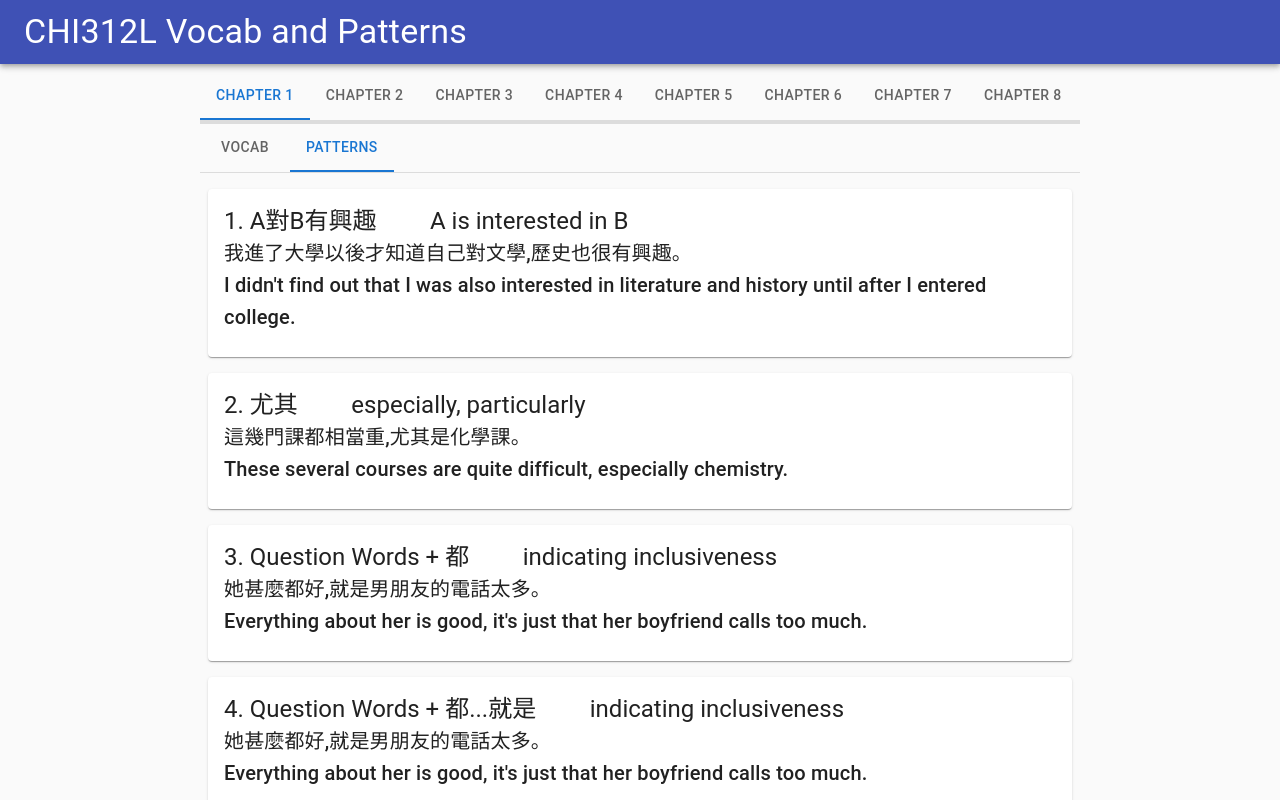
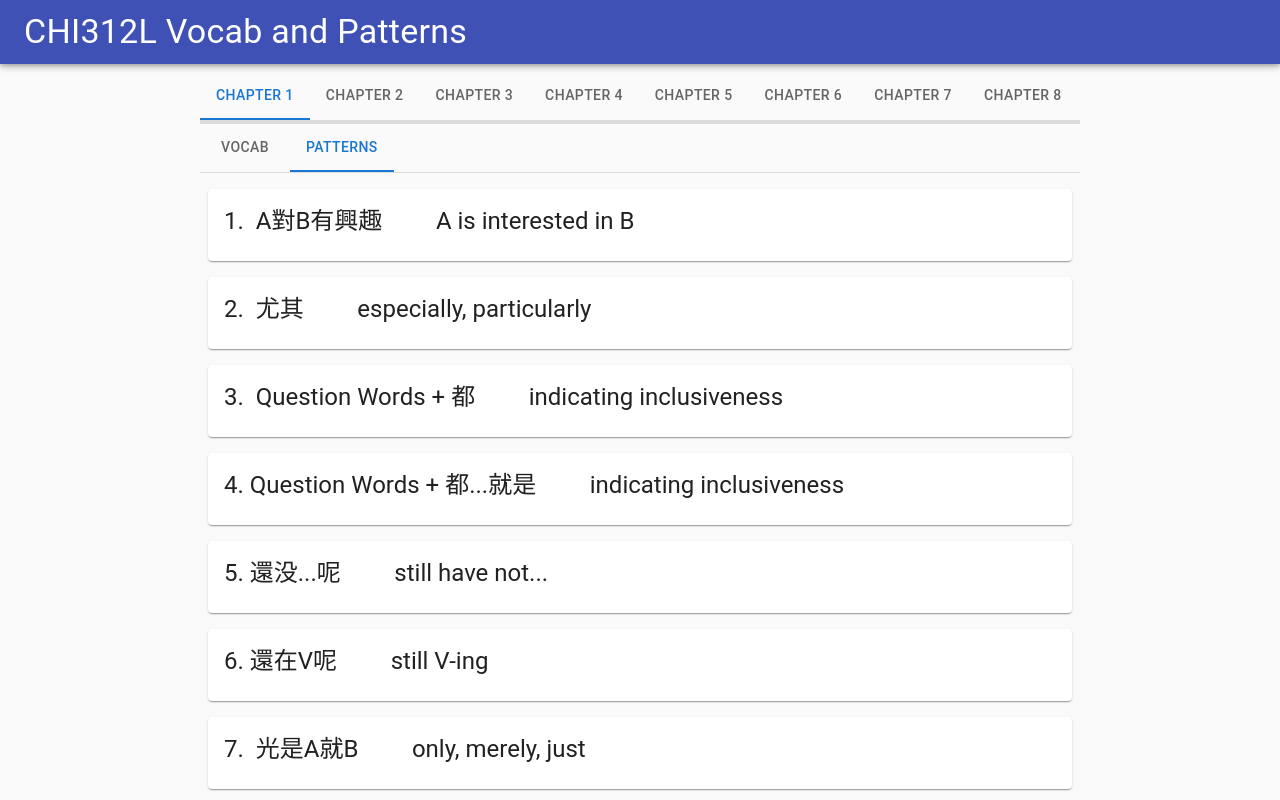
Before and after one commit to broten15/chi-study-webapp, a React (Create React App) app in the folder react-app/: page / in a window 1280 px wide. Both pictures are taken after a click on the tab "PATTERNS". Shown: the top 800 px of the page. Built offline with nearby package versions, Linux system fonts and the light colour scheme.

Commit message:
updated pattern text implementation

```diff
--- a/react-app/src/components/chapter/PatternText.js
+++ b/react-app/src/components/chapter/PatternText.js
@@ -1,8 +1,6 @@
 import { Typography } from '@mui/material';
 import React from 'react';
 import styled from "styled-components";
-
-
 
 // first there lines will appear together
 
@@ -10,22 +8,27 @@
 
 // after that if there isnt `(n)` then next line is pattern (only chi)
 
-// else if there is a `(n)` then next 3 lines (inc.) will be example
+// else if there is a `(n)` then next NUM_HEADER_LINES lines (inc.) will be example
 
 const CompsWrapper = styled.div`
-  /* display: flex; */
-  /* justify-content: space-between; */
+  display: flex;
+`;
+
+const ExamplesWrapper = styled.div`
+  width: 80%;
 `;
 
 const PatternText = (props) => {
+  const NUM_HEADER_LINES = 3;
   const { sent } = props
+  const lines = sent.split("\n");
 
 
   const isExample = (line) => {
     return true;
   };
 
-  const getHeaderComp = (num, chi, eng) => {
+  const getHeaderComp = (chi, eng) => {
     // const headerStr = `${num} ${chi} = ${eng}`
     return (
       <Typography
@@ -33,12 +36,12 @@
         component="div"
         key={0}
       >
-        {num} {chi}&nbsp;&nbsp;&nbsp;&nbsp;&nbsp;&nbsp;&nbsp;&nbsp;{eng}
+        {chi}&nbsp;&nbsp;&nbsp;&nbsp;&nbsp;&nbsp;&nbsp;&nbsp;{eng}
       </Typography>
     );
   }
 
-  const getExampleComp = (lines, i) => {
+  const getExampleComp = (i) => {
     return (
       <div
         key={i}
@@ -60,15 +63,17 @@
   }
 
   const getComps = (sent) => {
-    let i = 3;
+    let i = NUM_HEADER_LINES;
     const comps = [];
-    const lines = sent.split("\n");
 
-    comps.push(getHeaderComp(lines[0], lines[1], lines[2]));
+    // TODO: make use some nested divs for the spacing of differnt types of lines
+    comps.push(getHeaderComp(lines[1], lines[2]));
+
+
 
     if (isExample(lines[i])) {
       comps.push(getExampleComp(lines, i));
-      i++;
+      i += 2;
     } else {
 
     }
@@ -80,6 +85,13 @@
 
   return (
     <CompsWrapper>
+      <Typography
+        variant="h5"
+        component="div"
+        key={0}
+      >
+        {lines[0]}&nbsp;
+      </Typography>
       {getComps(sent)}
     </CompsWrapper>
     // sent.split("\n").map((line, index) => {
--- a/react-app/src/data/l2/l2data.js
+++ b/react-app/src/data/l2/l2data.js
@@ -123,7 +123,8 @@
 我們已經二十多年沒見了,他居然還記得我的名 字。
 It's already been twenty years since we have seen each other, (but) surprisingly he still remembers my name.
 (2)
-他在日本住了好幾年,沒想到居然一句日本話都不會說。 He lived in Japan for a number of years. It did not occur to me that he (surprisingly) would not be able to speak even one sentence of Japanese.`,
+他在日本住了好幾年,沒想到居然一句日本話都不會說。
+He lived in Japan for a number of years. It did not occur to me that he (surprisingly) would not be able to speak even one sentence of Japanese.`,
 
 `2.
 讓
```
